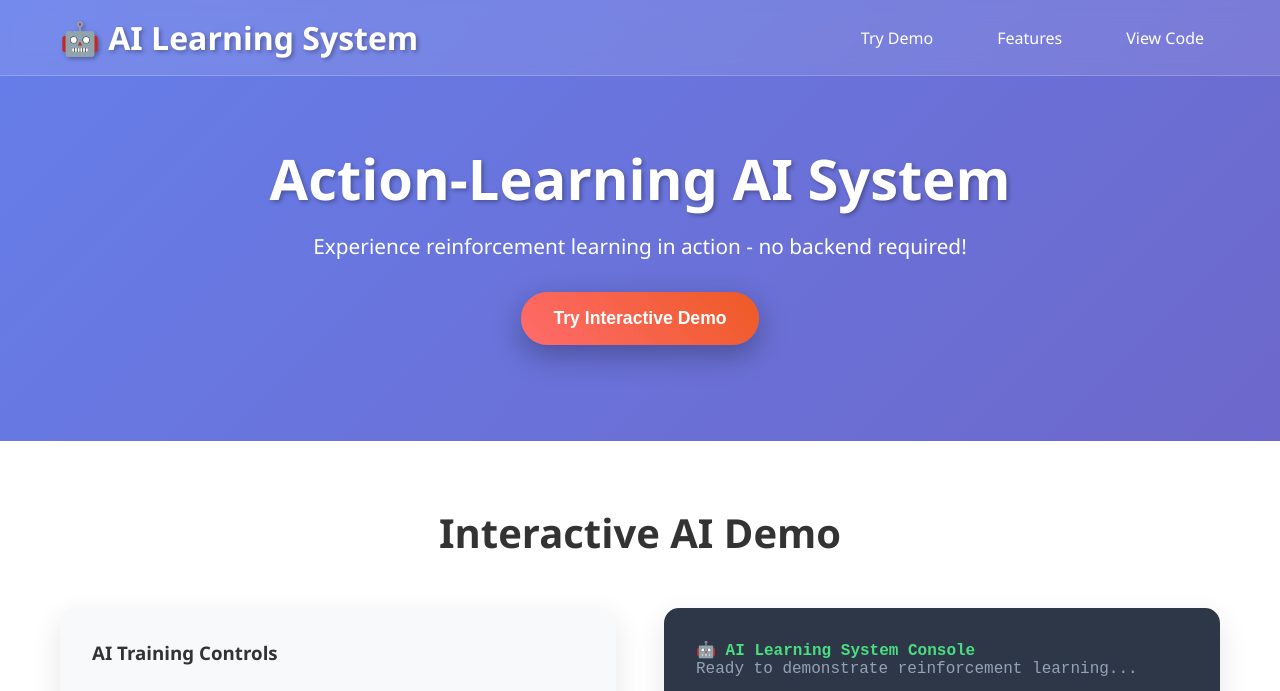
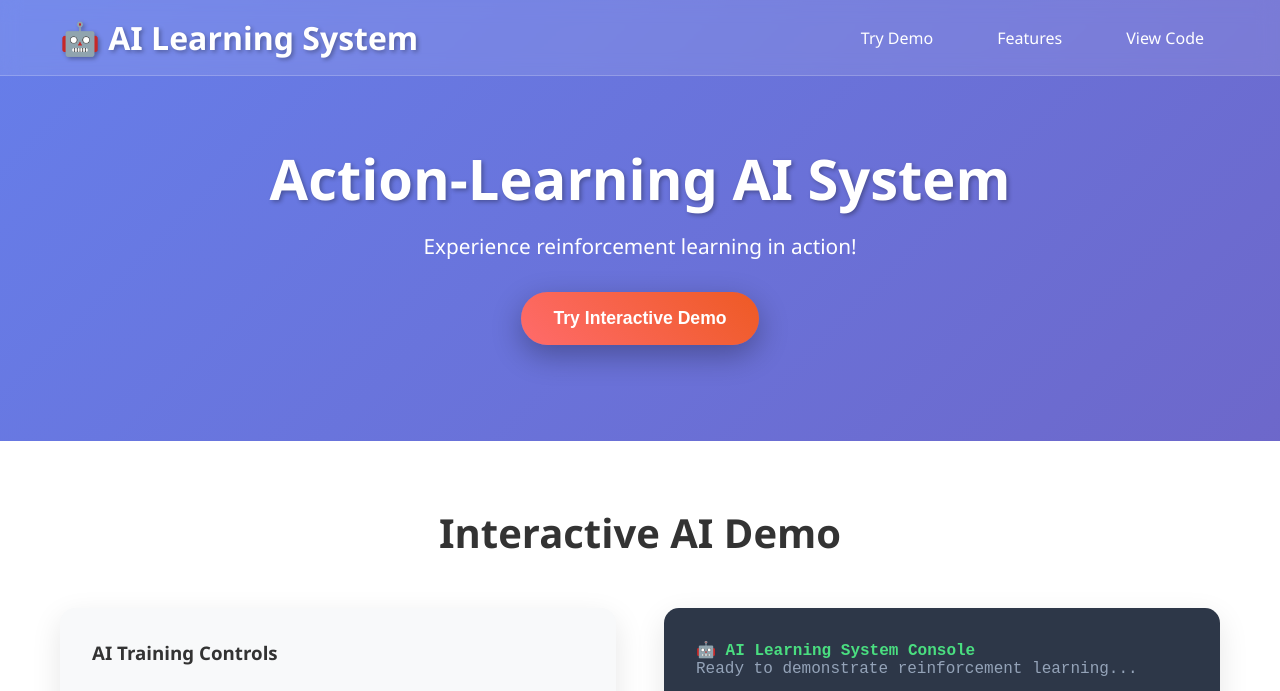
Before and after one commit to r293239/AI-api, a plain HTML site: page index.html in a window 1280 px wide. Shown: the top 691 px of the page. Drawn offline with Linux system fonts and the light colour scheme.

Commit message:
Update index.html

```diff
--- a/index.html
+++ b/index.html
@@ -333,7 +333,7 @@
     <section class="hero">
         <div class="container">
             <h1>Action-Learning AI System</h1>
-            <p>Experience reinforcement learning in action - no backend required!</p>
+            <p>Experience reinforcement learning in action!</p>
             <button class="cta-button" onclick="scrollToDemo()">Try Interactive Demo</button>
         </div>
     </section>
```
